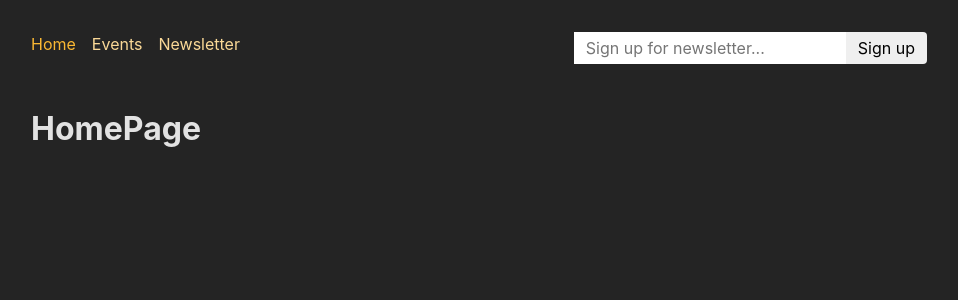
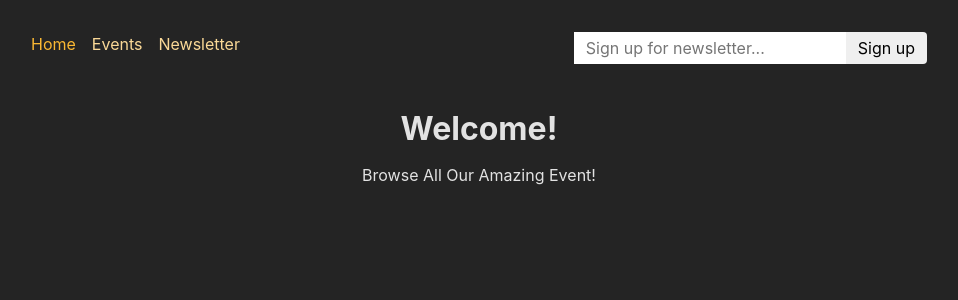
Before and after one commit to mojahid-belaman/routing-project, a React (Create React App) app in the folder frontend/: page / in a window 1280 px wide. Shown: the top 300 px of the page, without its empty margins (161-1119 px from the left). Built offline with nearby package versions, Linux system fonts and the light colour scheme.

Commit message:
update UI home page

```diff
--- a/frontend/src/pages/HomePage.js
+++ b/frontend/src/pages/HomePage.js
@@ -1,7 +1,12 @@
 import React from "react";
+import PageContent from "../components/PageContent";
 
 const HomePage = () => {
-  return <h1>HomePage</h1>;
+  return (
+    <PageContent title={"Welcome!"}>
+      <p>Browse All Our Amazing Event! </p>
+    </PageContent>
+  );
 };
 
 export default HomePage;
```
